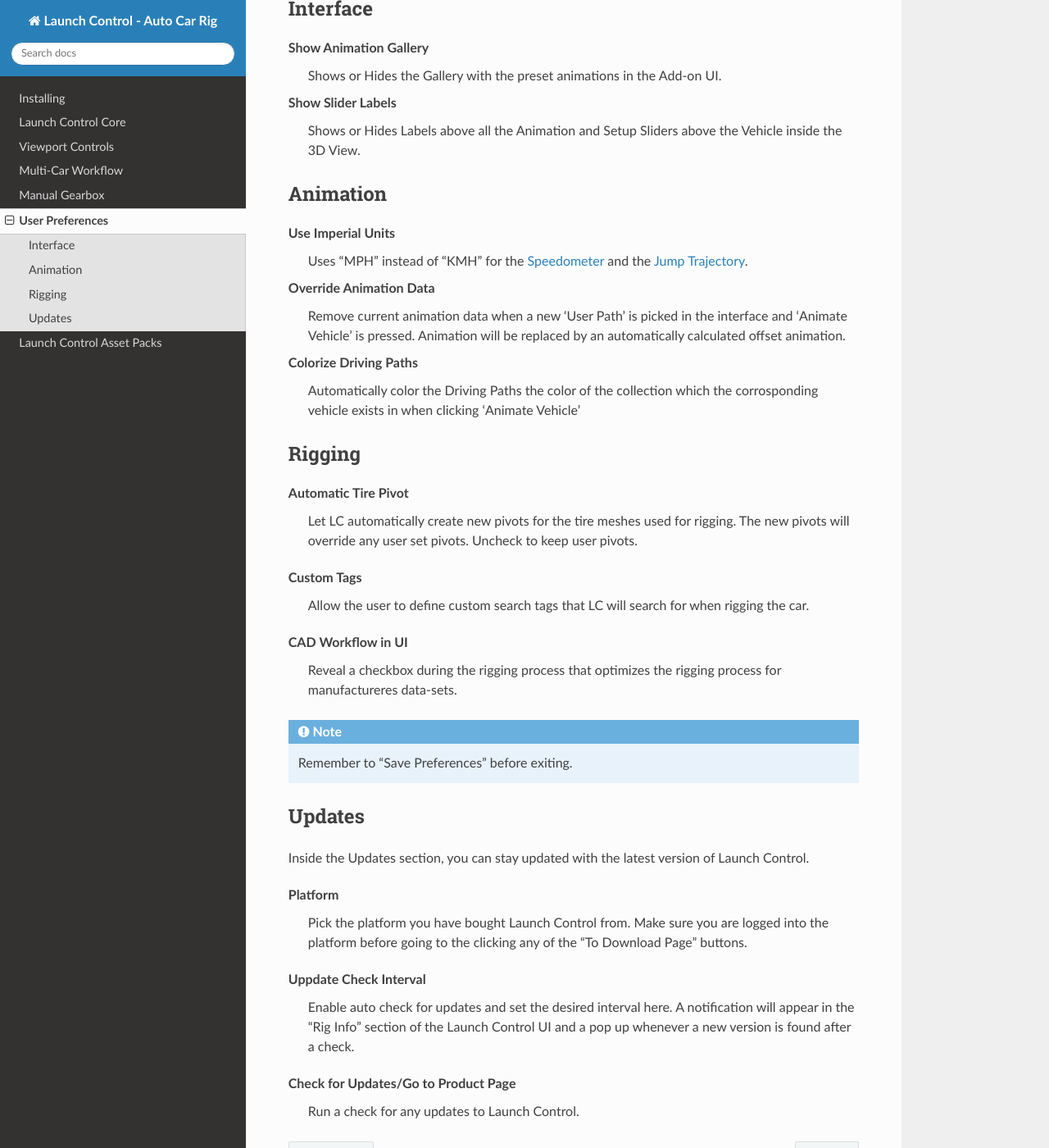
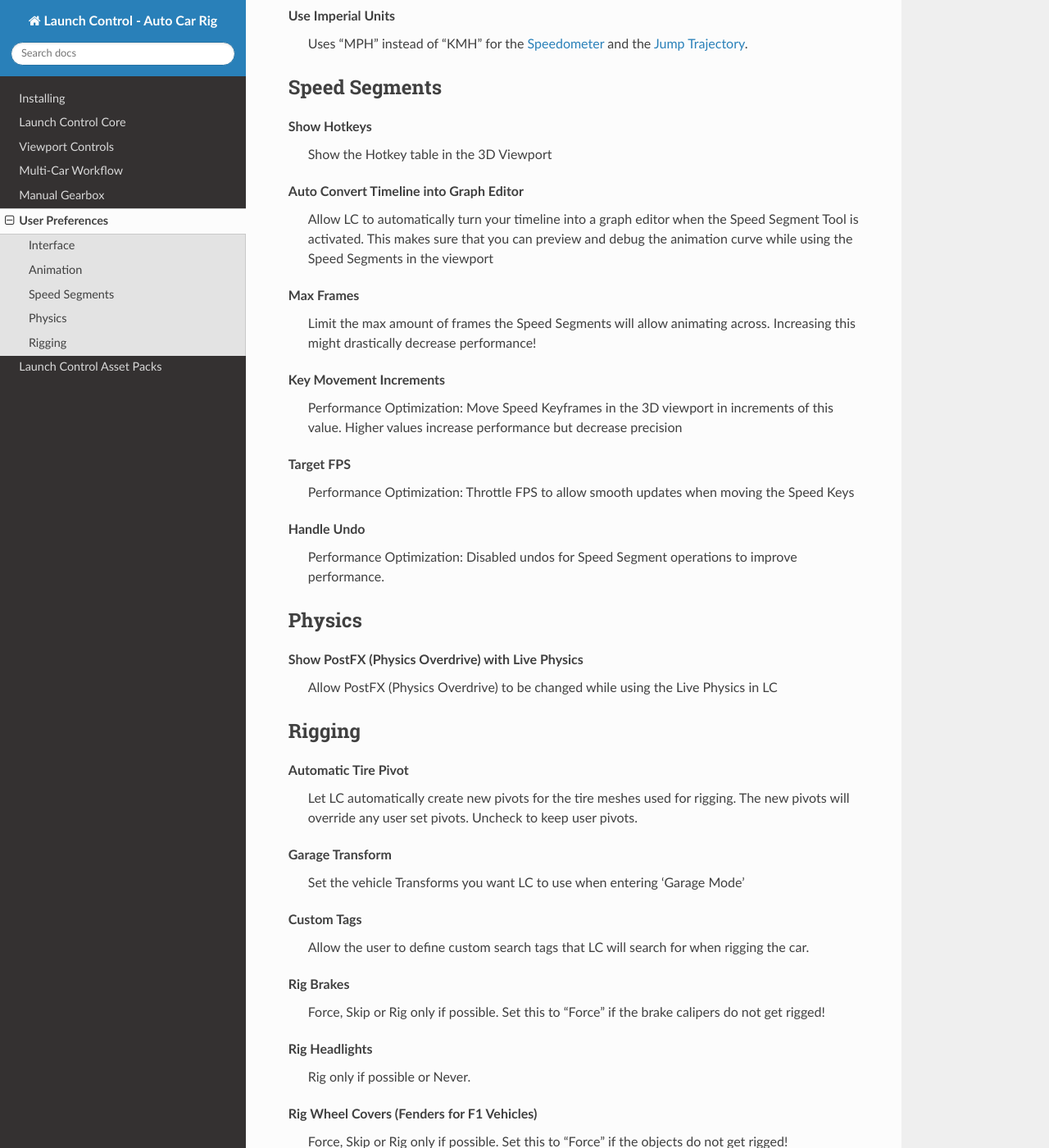
Before and after one commit to DanielVesterbaek/launch-control-documentation, a Sphinx documentation site: the page built from docs/source/user-preferences.rst, in a window 1280 px wide and 1400 px high, scrolled down 649 px. Shown: the whole window at 82% size. Built offline with Sphinx 7.4.7 and the Read the Docs theme 3.1.0, drawn with Linux system fonts in a browser that asks for light colours; some of the changed text lies outside the part shown.

Commit message:
Updated to release

```diff
--- a/docs/source/user-preferences.rst
+++ b/docs/source/user-preferences.rst
@@ -4,22 +4,17 @@
 
 The Launch Control User Preferences can be used to alter certain behaviour in the Add-on.
 
-..  figure:: img/IMG_UserPref.jpg
-    :alt: User Pref
-    :class: with-shadow
-    :width: 600px
-    :align: center
-
-    *Launch Control Preferences inside Add-ons Preferences*
-
 
 Interface
 -------------
 
-Show Animation Gallery
+Vehicle Gallery
+  Shows or Hides the Gallery with the preset vehicles in the Add-on UI.
+
+Animation Gallery
   Shows or Hides the Gallery with the preset animations in the Add-on UI.
 
-Show Slider Labels
+Slider Labels
   Shows or Hides Labels above all the Animation and Setup Sliders above the Vehicle inside the 3D View.
 
 
@@ -27,15 +22,49 @@
 Animation
 -------------
 
+.. _custom_library:
+Custom Library (LC Pro Only)
+  Add a path to a Custom Animation Preset Library on your System or Network. Animation Presets can then be saved and loaded from this location.
+
 .. _use-impertial-units:
 Use Imperial Units
   Uses "MPH" instead of "KMH" for the :ref:`speedometer` and the :ref:`jump-trajectories`.
 
-Override Animation Data
-  Remove current animation data when a new 'User Path' is picked in the interface and 'Animate Vehicle' is pressed. Animation will be replaced by an automatically calculated offset animation.
 
-Colorize Driving Paths
-  Automatically color the Driving Paths the color of the collection which the corrosponding vehicle exists in when clicking 'Animate Vehicle'
+
+Speed Segments
+-------------
+.. _show-hotkeys:
+Show Hotkeys
+   Show the Hotkey table in the 3D Viewport
+
+.. _auto-convert-timeline:
+Auto Convert Timeline into Graph Editor
+   Allow LC to automatically turn your timeline into a graph editor when the Speed Segment Tool is activated. This makes sure that you can preview and debug the animation curve while using the Speed Segments in the viewport
+
+.. _max-frames:
+Max Frames
+  Limit the max amount of frames the Speed Segments will allow animating across. Increasing this might drastically decrease performance!
+
+.. _key-movement-increments:
+Key Movement Increments
+   Performance Optimization: Move Speed Keyframes in the 3D viewport in increments of this value. Higher values increase performance but decrease precision
+
+.. _target-fps:
+Target FPS
+   Performance Optimization: Throttle FPS to allow smooth updates when moving the Speed Keys
+
+.. _handle-undo:
+Handle Undo
+   Performance Optimization: Disabled undos for Speed Segment operations to improve performance.
+
+
+
+Physics
+-------------
+.. _show-postfx-with-live-physics:
+Show PostFX (Physics Overdrive) with Live Physics
+  Allow PostFX (Physics Overdrive) to be changed while using the Live Physics in LC
 
 
 
@@ -45,33 +74,32 @@
 Automatic Tire Pivot
   Let LC automatically create new pivots for the tire meshes used for rigging. The new pivots will override any user set pivots. Uncheck to keep user pivots.
 
+.. _garage_transform:
+Garage Transform
+   Set the vehicle Transforms you want LC to use when entering 'Garage Mode'
+
 .. _custom-tags:
 Custom Tags
   Allow the user to define custom search tags that LC will search for when rigging the car.
 
-.. _cad-workflow_toggle:
-CAD Workflow in UI
-  Reveal a checkbox during the rigging process that optimizes the rigging process for manufactureres data-sets.
+.. _rig_brakes:
+Rig Brakes
+  Force, Skip or Rig only if possible. Set this to "Force" if the brake calipers do not get rigged!
+
+.. _rig_headlights:
+Rig Headlights
+  Rig only if possible or Never.
+
+.. _rig_wheel-covers:
+Rig Wheel Covers (Fenders for F1 Vehicles)
+  Force, Skip or Rig only if possible. Set this to "Force" if the objects do not get rigged!
+
+.. _quick_tag_rename:
+Quick Tag Rename
+   Select what the Quick Tag Tool should rename when using before rigging
+
+
 
 
 .. note::
     Remember to "Save Preferences" before exiting.
-
-
-
-Updates
--------------
-
-Inside the Updates section, you can stay updated with the latest version of Launch Control.
-
-.. _update_platform:
-Platform
-  Pick the platform you have bought Launch Control from. Make sure you are logged into the platform before going to the clicking any of the "To Download Page" buttons.
-
-.. _update_check_interval:
-Uppdate Check Interval
-  Enable auto check for updates and set the desired interval here. A notification will appear in the "Rig Info" section of the Launch Control UI and a pop up whenever a new version is found after a check.
-
-.. _update_button:
-Check for Updates/Go to Product Page
-  Run a check for any updates to Launch Control.
```
Also changed, not shown: docs/source/launch-control-core.rst (+27 -5 lines), docs/source/img/IMG_SpeedSegmentSettings.jpg.
